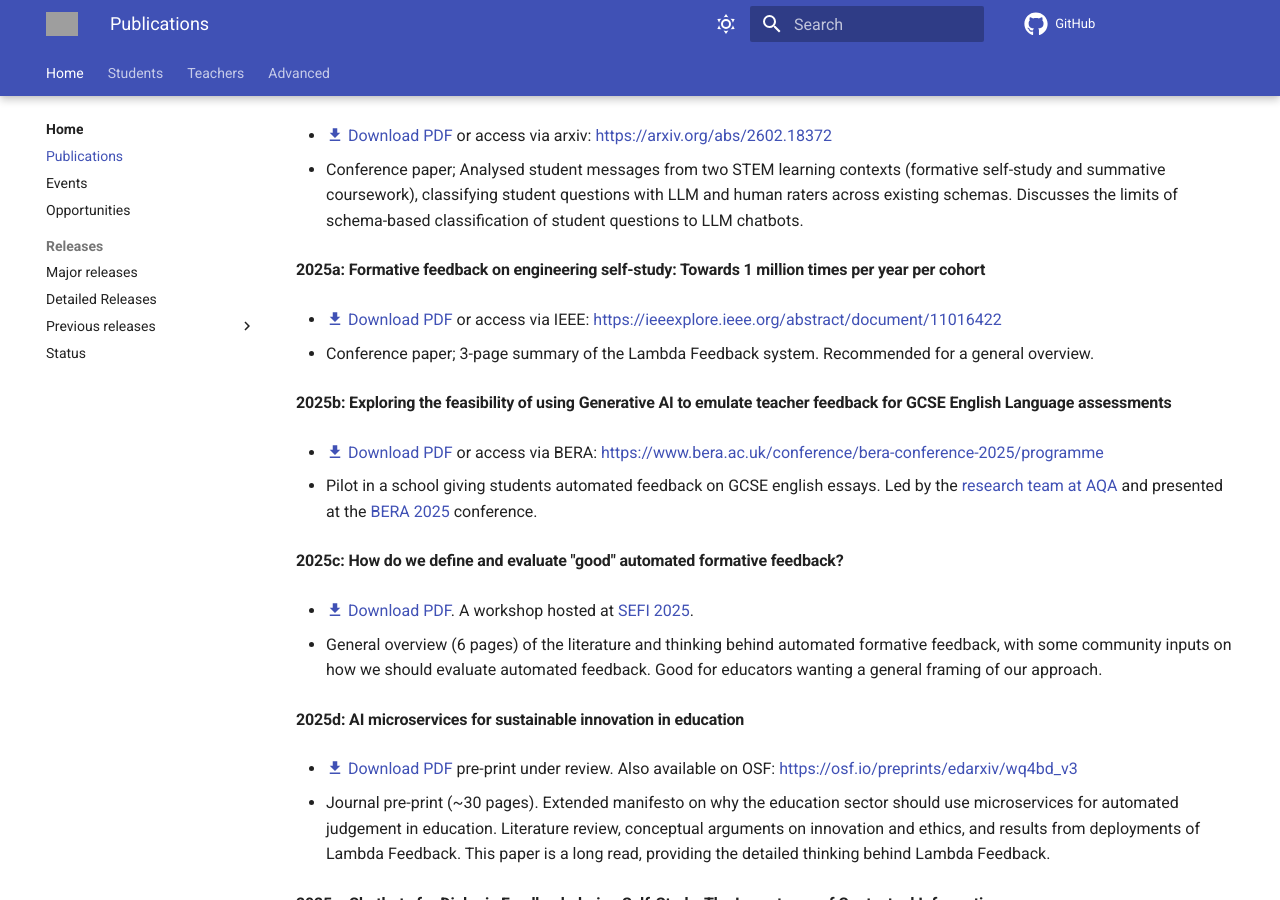
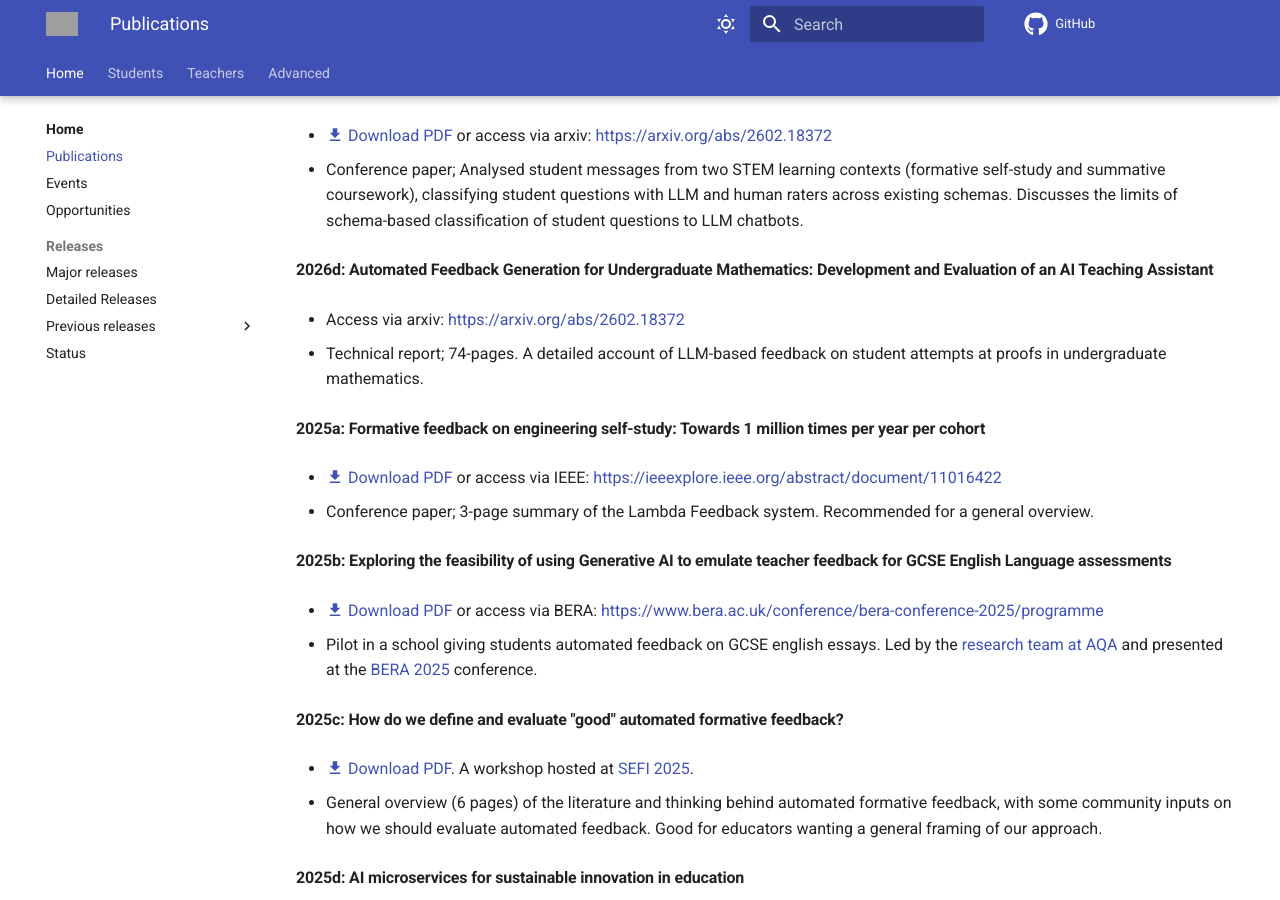
Before and after one commit to lambda-feedback/user-documentation, an MkDocs documentation site: the page built from docs/publications.md, in a window 1280 px wide and 900 px high, scrolled down 471 px. Built offline with MkDocs 1.6.1 and Material for MkDocs 9.7.7, drawn with Linux system fonts in a browser that asks for light colours; comment, search, counter and statistics services are not loaded; grey boxes are pictures that could not be loaded.

Commit message:
Add publication on automated feedback generation
Added a new publication entry for 'Automated Feedback Generation for Undergraduate Mathematics' with access link and description.

```diff
--- a/docs/publications.md
+++ b/docs/publications.md
@@ -19,6 +19,12 @@ hide:
 - [:material-download: Download PDF](assets/publications/Neagu_etal_procedural_questions_predominate_llm_chats.pdf) or access via arxiv: [https://arxiv.org/abs/2602.18372](https://arxiv.org/abs/2602.18372)
 
 - Conference paper; Analysed student messages from two STEM learning contexts (formative self-study and summative coursework), classifying student questions with LLM and human raters across existing schemas. Discusses the limits of schema-based classification of student questions to LLM chatbots.
+
+#### 2026d: Automated Feedback Generation for Undergraduate Mathematics: Development and Evaluation of an AI Teaching Assistant
+
+- Access via arxiv: [https://arxiv.org/abs/2602.18372](https://arxiv.org/abs/2601.03458)
+
+- Technical report; 74-pages. A detailed account of LLM-based feedback on student attempts at proofs in undergraduate mathematics.
 
 #### 2025a: Formative feedback on engineering self-study: Towards 1 million times per year per cohort
 
```
